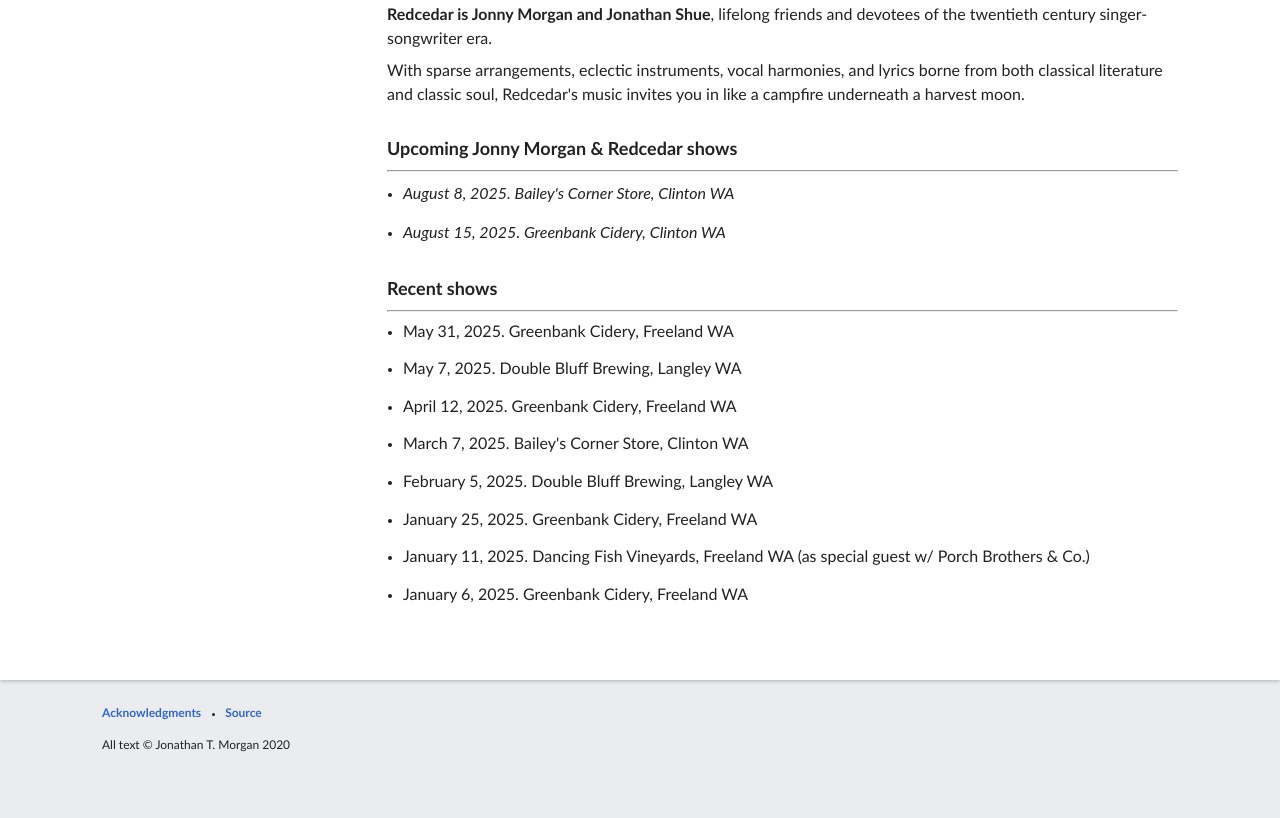
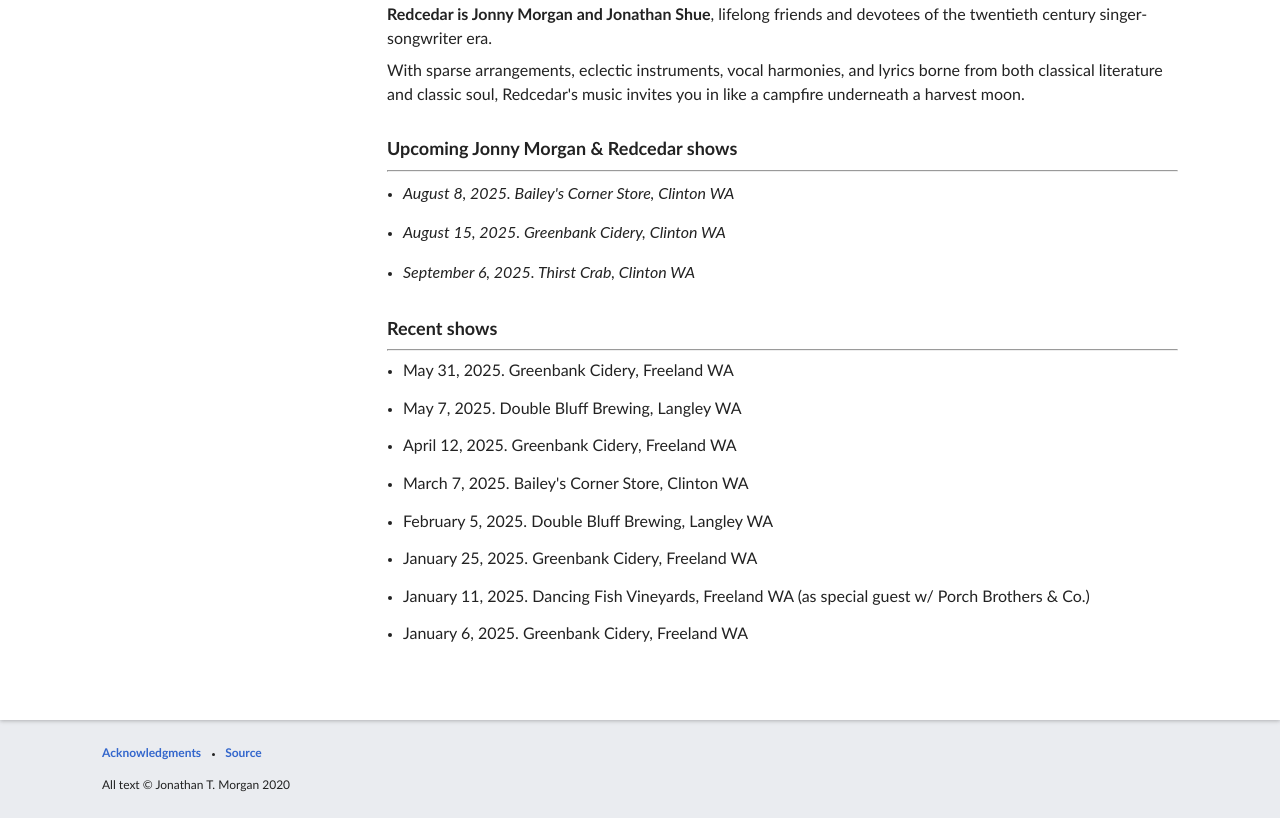
Before and after one commit to jtmorgan/jonnymorgan.github.io, a website: page index.html in a window 1280 px wide. Shown: the part 965-1783 px from the top of the page. Before the commit the page ends 1743 px from the top, so only its background shows below. Drawn offline with Linux system fonts and the light colour scheme; a web font is replaced by a local one.

Commit message:
Update index.html - thirsty crab show

```diff
--- a/index.html
+++ b/index.html
@@ -66,6 +66,7 @@
 						<ul class="publications">
 							<li><em>August 8, 2025. Bailey's Corner Store, Clinton WA</em></li>
 							<li><em>August 15, 2025. Greenbank Cidery, Clinton WA</em></li>
+							<li><em>September 6, 2025. Thirst Crab, Clinton WA</em></li>
 						</ul>
 <!--					<p>Here's what the kind folks at Skein & Tipple have to say about my solo act: <em>"Acoustic Americana and folk delivered with that pitch-perfect sweet tenor voice – a timeless ’troubadour’ quality."</em></p> -->
 
```
